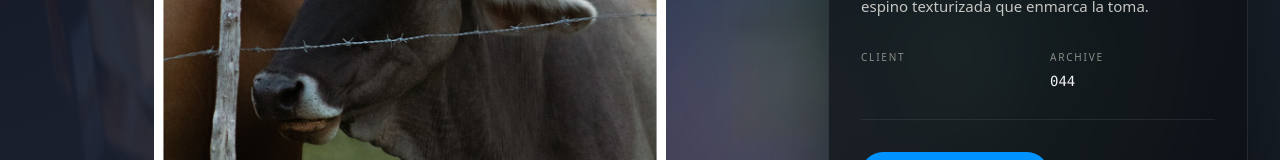
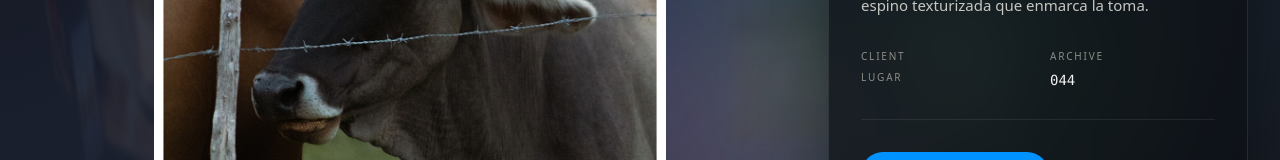
Before and after one commit to Swangwyn1/Marielos, a Next.js app: page / in a window 1280 px wide. Both pictures are taken after a click on the button 536 px from the left and 572 px from the top of the page. Shown: the part 416-576 px from the top of the page. Built offline with nearby package versions, Linux system fonts and the light colour scheme.

Commit message:
Update page.tsx

```diff
--- a/app/page.tsx
+++ b/app/page.tsx
@@ -1268,8 +1268,11 @@ export default function CurvedRingArchive({
                     >
                       Client
                     </p>
-                    <p className="text-sm font-medium" style={{ color: t.text }}>
-                      {active.project.client}
+                      <p
+                      className="text-[10px] uppercase tracking-[0.18em] mb-1.5"
+                      style={{ color: t.textMuted }}
+                      >
+                      Lugar
                     </p>
                   </div>
                   <div>
```
